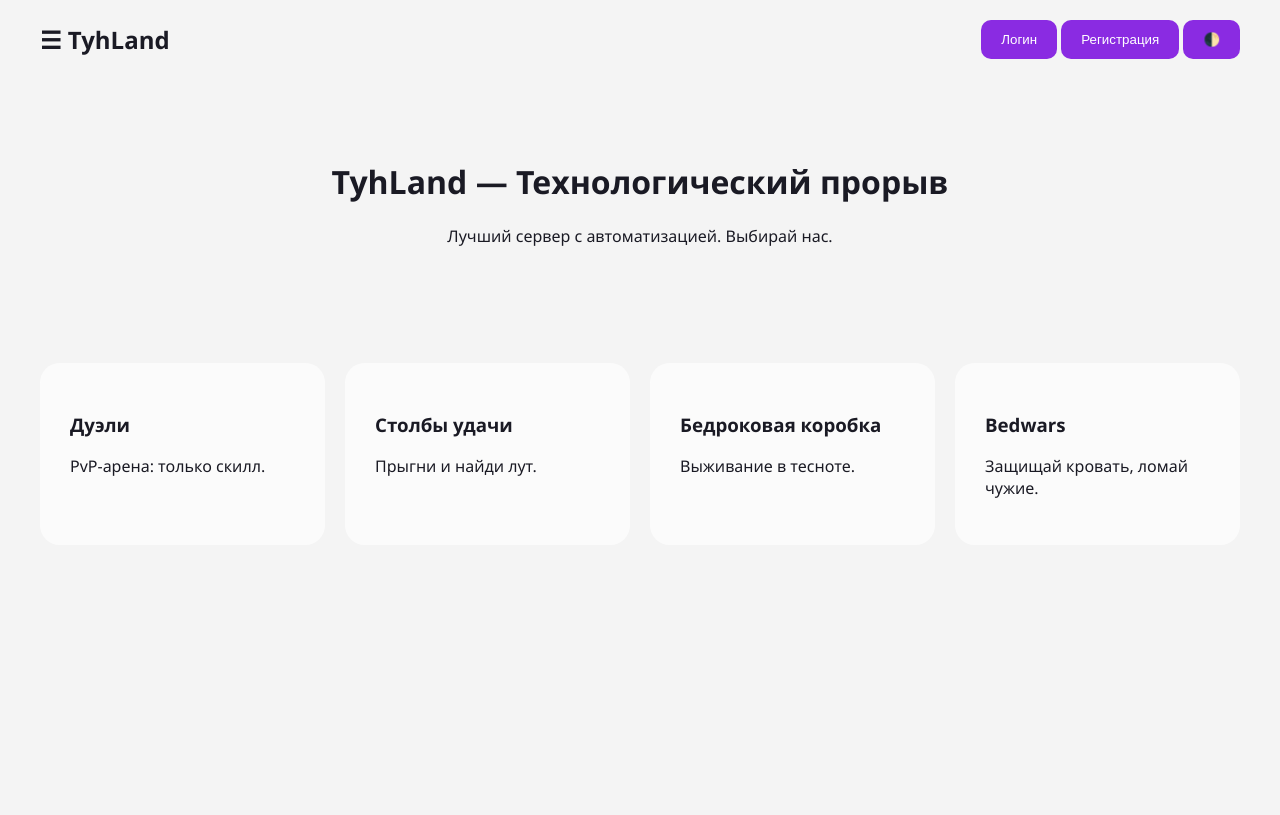
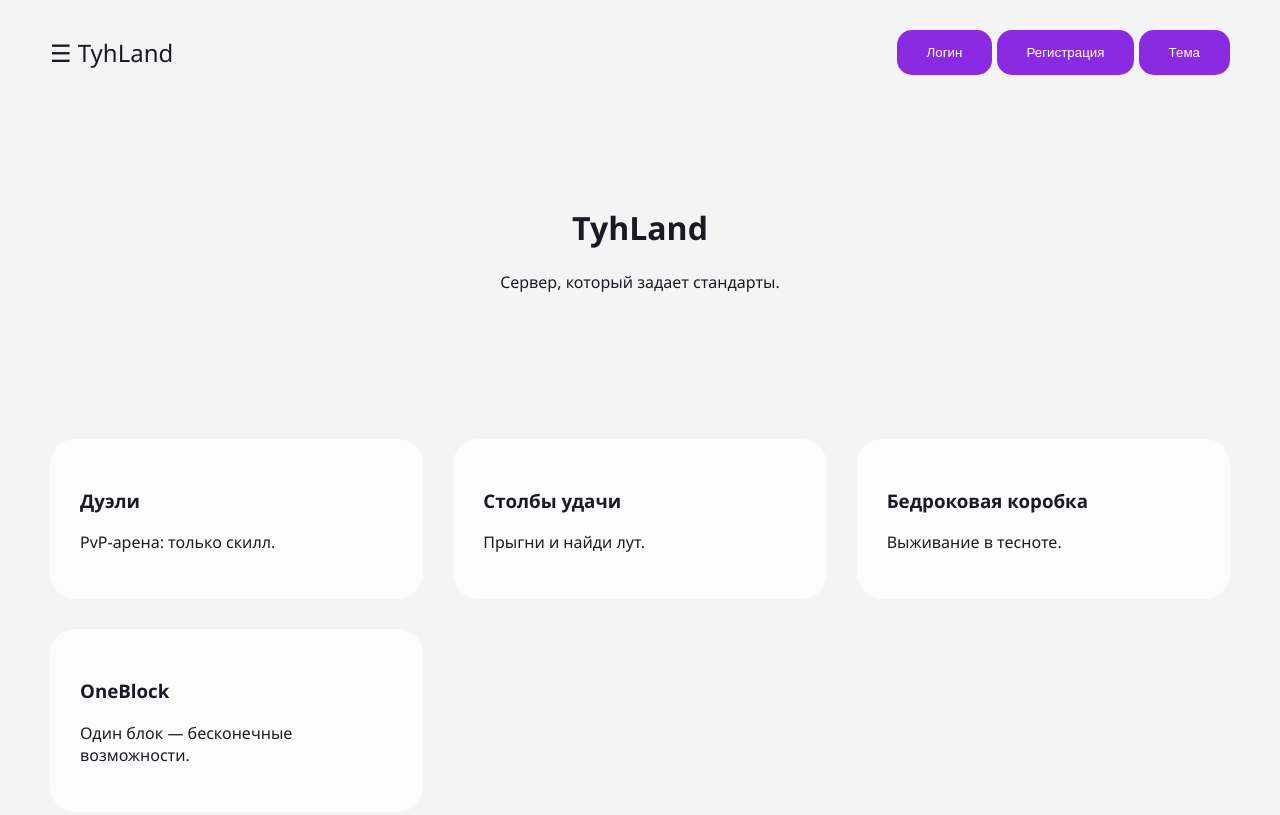
Before and after one commit to tytyher/TEST-server-site, a plain HTML site: page index.html in a window 1280 px wide. Drawn offline with Linux system fonts and the light colour scheme.

Commit message:
Update index.html

```diff
--- a/index.html
+++ b/index.html
@@ -3,15 +3,14 @@
 <head>
     <meta charset="UTF-8">
     <meta name="viewport" content="width=device-width, initial-scale=1.0">
-    <title>TyhLand | Технологии будущего</title>
+    <title>TyhLand | Next Gen</title>
     <style>
         :root {
             --bg: #f4f4f4;
             --text: #1a1a24;
             --panel: rgba(255, 255, 255, 0.7);
             --accent: #8a2be2;
-            /* Плавность везде */
-            --transition: all 0.6s cubic-bezier(0.23, 1, 0.32, 1);
+            --anim: cubic-bezier(0.23, 1, 0.32, 1);
         }
         .dark-theme {
             --bg: #1a1a24;
@@ -19,51 +18,78 @@
             --panel: rgba(45, 45, 65, 0.7);
         }
 
-        * { transition: background-color 0.6s ease, color 0.6s ease, transform 0.6s ease, opacity 0.6s ease; }
+        /* Глобальная плавность всего */
+        body {
+            background: var(--bg);
+            color: var(--text);
+            transition: background 0.8s var(--anim), color 0.8s var(--anim);
+            font-family: 'Segoe UI', sans-serif;
+            margin: 0;
+        }
 
-        body { background: var(--bg); color: var(--text); font-family: 'Segoe UI', sans-serif; margin: 0; overflow-x: hidden; }
+        /* Анимация появления элементов */
+        @keyframes fadeUp {
+            from { opacity: 0; transform: translateY(30px); }
+            to { opacity: 1; transform: translateY(0); }
+        }
 
-        header { display: flex; justify-content: space-between; padding: 20px 40px; align-items: center; z-index: 100; }
-        .menu-btn { cursor: pointer; font-weight: bold; font-size: 1.5rem; }
+        header { display: flex; justify-content: space-between; padding: 30px 50px; align-items: center; }
 
-        /* Плавная боковая панель */
-        .sidebar { position: fixed; left: -100%; top: 0; width: 300px; height: 100%; background: var(--panel); backdrop-filter: blur(20px); transition: var(--transition); padding: 80px 20px; z-index: 90; }
+        .sidebar {
+            position: fixed; left: -100%; top: 0; width: 280px; height: 100%;
+            background: var(--panel); backdrop-filter: blur(30px);
+            transition: left 0.8s var(--anim);
+            padding: 100px 40px; z-index: 99;
+        }
         .sidebar.active { left: 0; }
 
-        .modes-grid { display: grid; grid-template-columns: repeat(auto-fit, minmax(250px, 1fr)); gap: 20px; padding: 40px; }
-        .card { background: var(--panel); padding: 30px; border-radius: 20px; cursor: pointer; }
-        .card:hover { transform: scale(1.05) translateY(-10px); }
+        .modes-grid {
+            display: grid; grid-template-columns: repeat(auto-fit, minmax(300px, 1fr));
+            gap: 30px; padding: 50px;
+            animation: fadeUp 1s ease-out forwards;
+        }
 
-        button { background: var(--accent); color: white; border: none; padding: 12px 20px; border-radius: 10px; cursor: pointer; }
-        button:hover { transform: scale(0.9); }
+        .card {
+            background: var(--panel); padding: 30px; border-radius: 25px;
+            cursor: pointer; transition: transform 0.6s var(--anim), box-shadow 0.6s var(--anim);
+            backdrop-filter: blur(15px);
+        }
+        .card:hover { transform: translateY(-15px) scale(1.02); box-shadow: 0 20px 50px rgba(0,0,0,0.2); }
+
+        button {
+            background: var(--accent); color: white; border: none;
+            padding: 15px 30px; border-radius: 15px; cursor: pointer;
+            transition: transform 0.4s var(--anim);
+        }
+        button:hover { transform: scale(0.92); }
     </style>
 </head>
 <body>
 
     <header>
-        <div class="menu-btn" onclick="toggleSidebar()">☰ TyhLand</div>
+        <div style="cursor:pointer; font-size: 1.5rem;" onclick="toggleSidebar()">☰ TyhLand</div>
         <div>
             <button>Логин</button> <button>Регистрация</button>
-            <button onclick="toggleTheme()">🌓</button>
+            <button onclick="toggleTheme()">Тема</button>
         </div>
     </header>
 
-    <div class="sidebar" id="sidebar" onclick="toggleSidebar()">
-        <ul>
-            <li>Настройки</li><li>Аккаунт</li><li>Правила</li><li>Режимы</li><li>Донат</li>
+    <div class="sidebar" id="sidebar">
+        <ul style="list-style:none; padding:0;">
+            <li style="margin:20px 0;">Настройки</li><li>Аккаунт</li><li>Правила</li><li>Режимы</li><li>Донат</li>
         </ul>
     </div>
 
-    <main style="text-align: center; padding: 60px 20px;">
-        <h1>TyhLand — Технологический прорыв</h1>
-        <p>Лучший сервер с автоматизацией. Выбирай нас.</p>
+    <main style="text-align: center; padding: 80px 20px;">
+        <h1>TyhLand</h1>
+        <p>Сервер, который задает стандарты.</p>
     </main>
 
     <section class="modes-grid">
         <div class="card"><h3>Дуэли</h3><p>PvP-арена: только скилл.</p></div>
         <div class="card"><h3>Столбы удачи</h3><p>Прыгни и найди лут.</p></div>
         <div class="card"><h3>Бедроковая коробка</h3><p>Выживание в тесноте.</p></div>
-        <div class="card"><h3>Bedwars</h3><p>Защищай кровать, ломай чужие.</p></div>
+        <div class="card"><h3>OneBlock</h3><p>Один блок — бесконечные возможности.</p></div>
     </section>
 
     <script>
```
